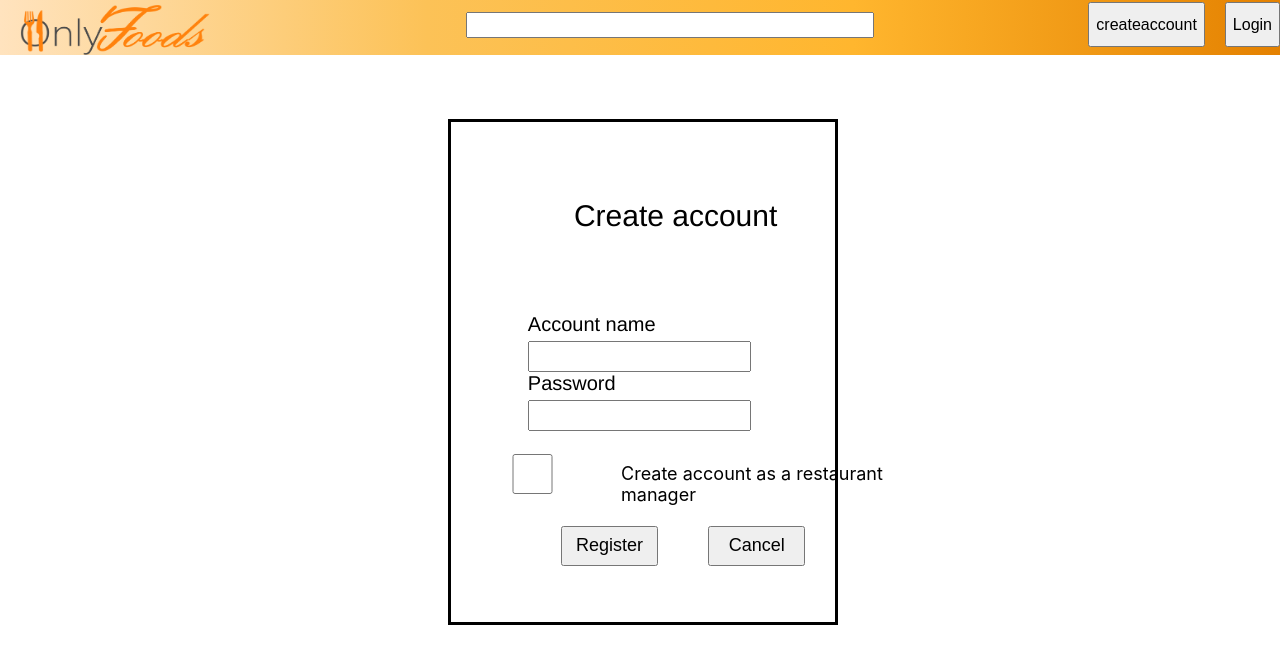
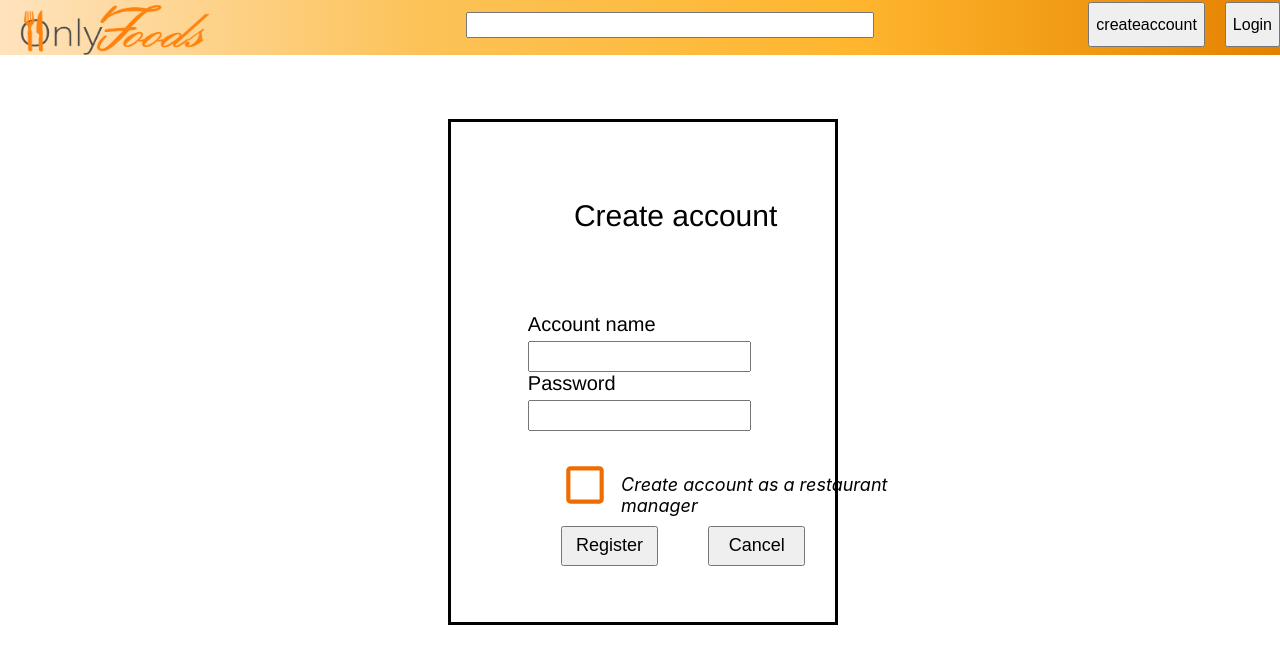
Before and after one commit to AWAProjectTeam23/Frontend, a React (Create React App) app: page /CreateAccount in a window 1280 px wide. Shown: the top 664 px of the page. Built offline with nearby package versions, Linux system fonts and the light colour scheme; no server answers.

Commit message:
checkbox styled in create account

```diff
--- a/src/MainSide/CreateAccount.js
+++ b/src/MainSide/CreateAccount.js
@@ -1,6 +1,10 @@
 import React from 'react'
 import style from './CreateAccount.module.css';
 import { Link } from 'react-router-dom'
+import { orange } from '@mui/material/colors';
+import Checkbox from '@mui/material/Checkbox';
+
+const label = { inputProps: { 'aria-label': 'Checkbox demo' } };
 
 export default function CreateAccount(props) {
     const [checked, setChecked] = React.useState(false);
@@ -26,14 +30,22 @@ export default function CreateAccount(props) {
                     />
                 </div>
                     <div>
-                        <div className={style.checkbox}>
-                            <input
+                    <div className={style.checkbox}>
+                            <Checkbox
+                            input
                             type="checkbox"
                             checked={checked}
                             onChange={handleChange}
-                            />
+                            {...label}
+                            defaultChecked
+                            sx={{
+                            color: orange[800],
+                            '& .MuiSvgIcon-root': { fontSize: 50 },
+                            '&.Mui-checked': {
+                            color: orange[800],
+                                },
+                            }}/>
                             <div className={style.checkheader}>
-                            {()=>props.createManagerCheck()}
                             Create account as a restaurant manager</div>
                         </div>
                     </div>
--- a/src/MainSide/CreateAccount.module.css
+++ b/src/MainSide/CreateAccount.module.css
@@ -47,16 +47,16 @@
     height: 25px;
     -webkit-text-security: disc;
 }
-.checkbox
-{
+.checkbox{
     margin-top: 20px;
-    margin-left: -30px;
+    margin-left: 100px;
     width: 70%;
     height: 25px;
 }
 .checkheader{
-    margin-top: -35px;
-    margin-left: 200px;
+    margin-top: -45px;
+    margin-left: 70px;
+    font-style: italic;
     width: 325px;
     font-size: 18px;
 }
```
